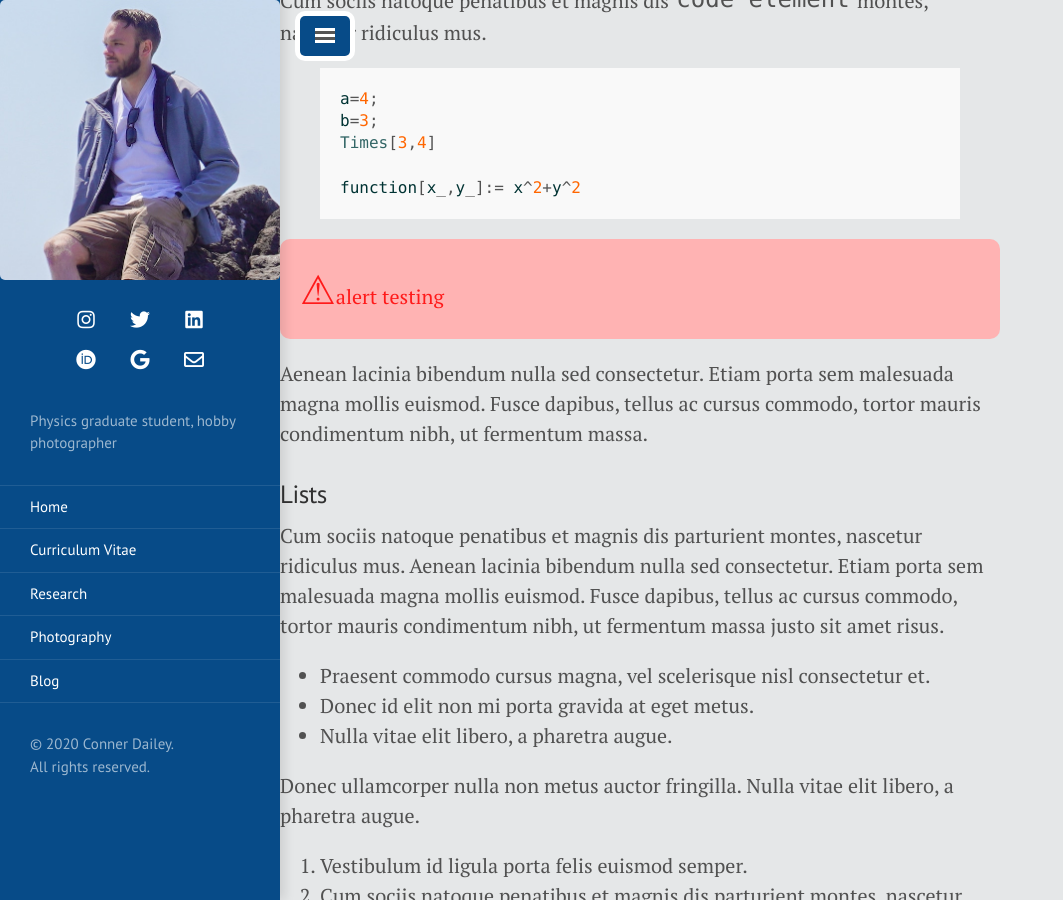
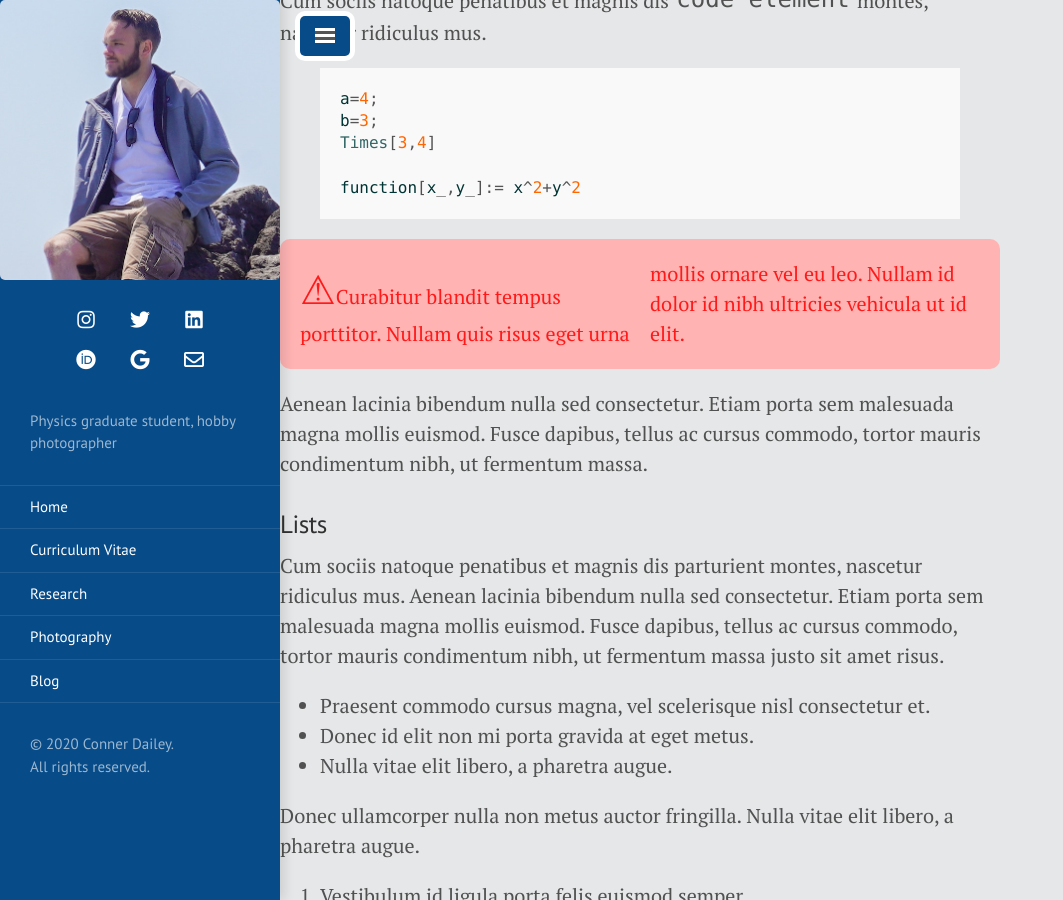
Before and after one commit to TakeTwiceDailey/TakeTwiceDailey.github.io, a Jekyll site: the page built from _posts/2014-01-01-example-content.md, in a window 1280 px wide and 900 px high, scrolled down 1401 px. Shown: the whole window, without its empty margins (0-1063 px from the left). Built offline with Jekyll 4.4.1, drawn with Linux system fonts in a browser that asks for light colours; nearby versions of some CDN libraries.

Commit message:
alert testing

```diff
--- a/_posts/2014-01-01-example-content.md
+++ b/_posts/2014-01-01-example-content.md
@@ -45,7 +45,7 @@ function[x_,y_]:= x^2+y^2
 
 {% endhighlight %}
 
-<p class="alert">alert testing</p>
+<p class="alert">Curabitur blandit tempus porttitor. Nullam quis risus eget urna mollis ornare vel eu leo. Nullam id dolor id nibh ultricies vehicula ut id elit.</p>
 
 
 Aenean lacinia bibendum nulla sed consectetur. Etiam porta sem malesuada magna mollis euismod. Fusce dapibus, tellus ac cursus commodo, tortor mauris condimentum nibh, ut fermentum massa.
```
